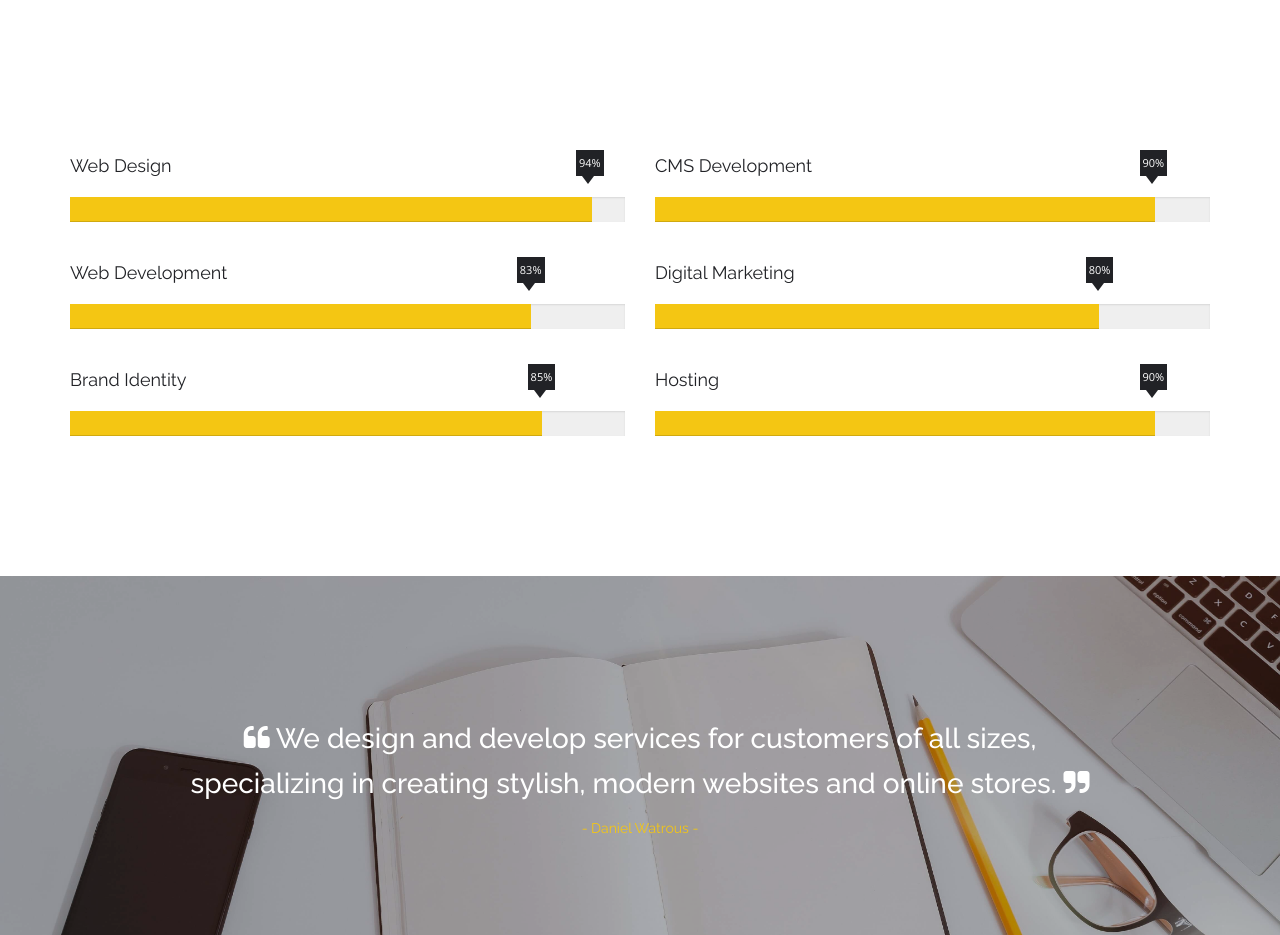
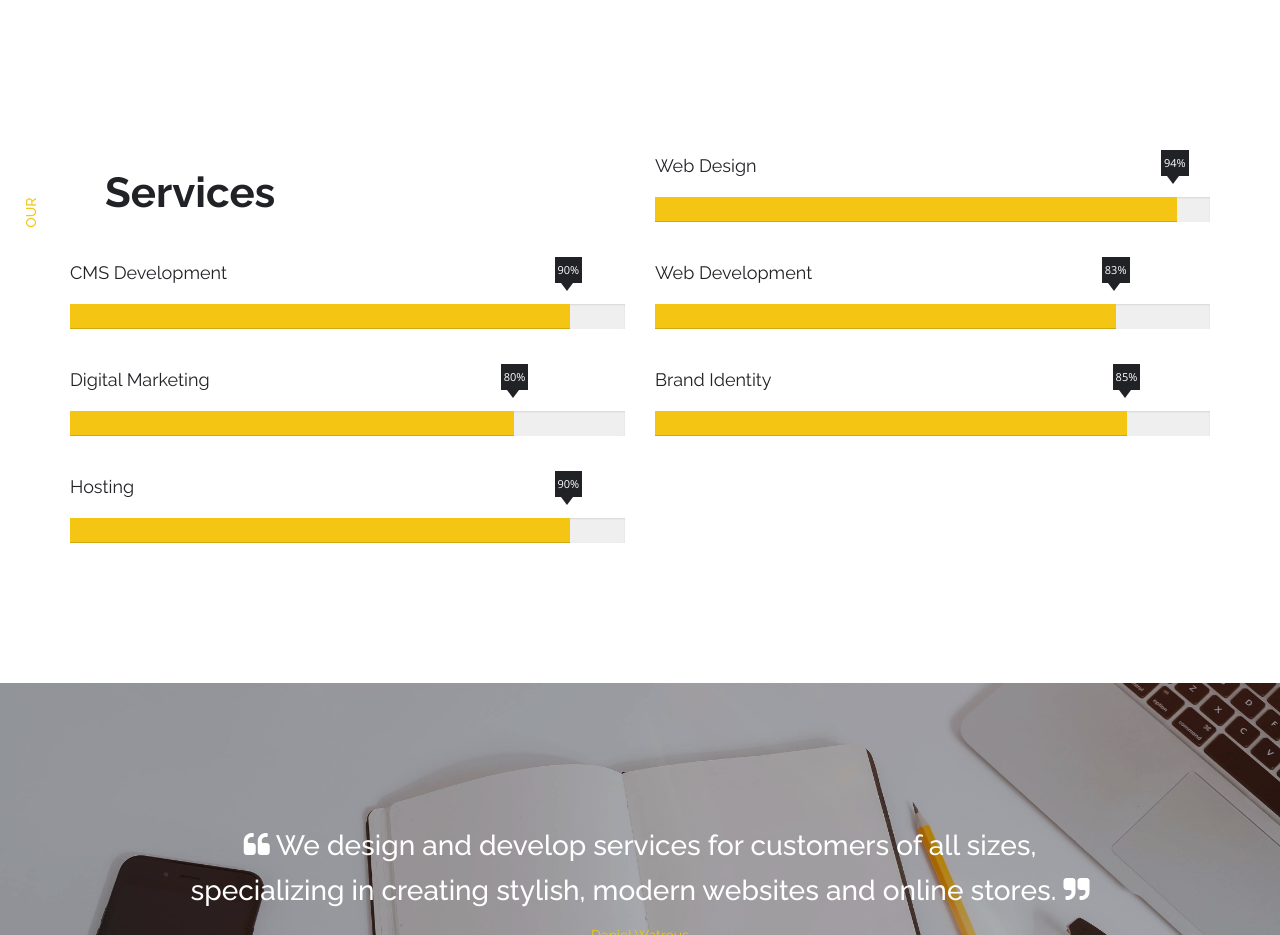
Before and after one commit to AnubhavKumarSingh99/allyndia, a plain HTML site: page index.html in a window 1280 px wide. Shown: the part 1940-2875 px from the top of the page. Drawn offline with nearby package versions, Linux system fonts and the light colour scheme; some packages are replaced by stand-ins of ours.

Commit message:
Update index.html
asasasa

```diff
--- a/index.html
+++ b/index.html
@@ -474,6 +474,16 @@
 
                     <!-- Progress Bars -->
                     <div class="row wow fadeInUp">
+                         <div class="col-md-6 col-sm-6 wow slideInLeft" data-wow-duration="1s">
+
+                            <div id="about-left">
+                                <div class="vertical-heading">
+                                    <h5>Our</h5>
+                                    <h2><strong>Services</strong></h2>
+                                </div>
+                            </div>
+
+                        </div>
 
                         <div class="col-md-6 col-sm-6">
 
```
